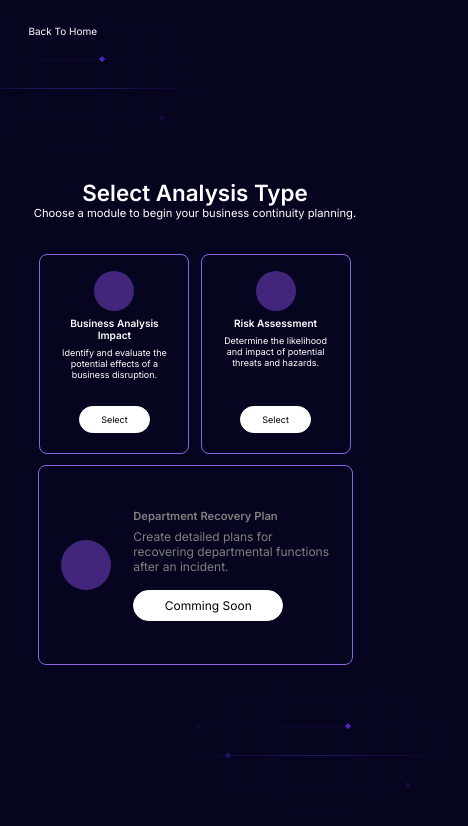
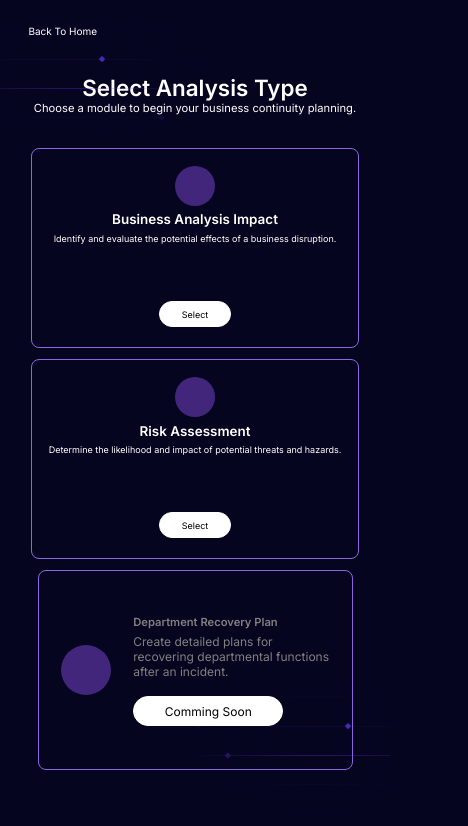
Before and after one commit to sachinjha03/faulath, a Next.js app: page /analysis in a window 390 px wide. Shown: the top 826 px of the page, 468 px wide, since content can reach past the window. Built offline with nearby package versions, Linux system fonts and the light colour scheme; some icons are missing.

Commit message:
notification feature updated

```diff
--- a/app/analysis/page.module.css
+++ b/app/analysis/page.module.css
@@ -10,6 +10,7 @@
   color: white;
   padding: 4rem 2rem;
   position: relative;
+  overflow-x: hidden;
 }
 
 
@@ -143,12 +144,15 @@
 
 @media screen and (max-width:700px) {
   .primaryAnalysisCard {
-    width: 250px;
-    min-height: 270px;
+    width: 100%;
+    min-height: 200px;
+  }
+  .analysisLandingSectionMiddle{
+    flex-direction: column;
   }
 
   .primaryAnalysisCard h3 {
-    font-size: 1.3rem;
+    font-size: 1.7rem;
   }
 
   .analysisCardCircle {
@@ -161,7 +165,8 @@
   }
 
   .disabledAnalysisCard {
-    width: 530px;
+    /* width: 530px; */
+    width: 100%;
   }
 
   .disabledAnalysisCardCircle {
@@ -179,18 +184,18 @@
 }
 
 @media screen and (max-width:600px) {
-  .primaryAnalysisCard {
+  /* .primaryAnalysisCard {
     width: 180px;
     min-height: 220px;
     font-size: 10px;
-  }
+  } */
 
   .primaryAnalysisCard h3 {
-    font-size: 1.1rem;
+    font-size: 1.7rem;
   }
 
   .disabledAnalysisCard {
-    width: 375px;
+    /* width: 375px; */
     font-size: 12px;
     min-height:200px;
   }
@@ -207,7 +212,7 @@
   }
 
   .disabledAnalysisCard h3 {
-    font-size: 1.2rem;
+    font-size: 1.5rem;
   }
 
   .disabledAnalysisCardContent {
@@ -220,15 +225,15 @@
 }
 @media screen and (max-width:390px) {
    .primaryAnalysisCard {
-    width: 150px;
-    min-height: 220px;
+    width: 100%;
+    /* min-height: 220px; */
     font-size: 9px;
     min-height: 100px;
     height: 200px;
   }
 
   .primaryAnalysisCard h3 {
-    font-size: 0.9rem;
+    font-size: 1.2rem;
   }
   .primaryAnalysisCard .btnA{
     min-width: 50px;
--- a/app/company/page.jsx
+++ b/app/company/page.jsx
@@ -187,7 +187,7 @@ function CompanyContent() {
               </select>
             </div>
           )}
-          <a href="#" onClick={handleScreenOpen}>Forgot Password ?</a>
+          <a href="#" onClick={handleScreenOpen} style={{color:"white"}}>Forgot Password ?</a>
           <button className={`btn-a filled-btn ${styles.filledBtn}`} disabled={loading}>{buttonText}</button>
         </form>
       </div>}
--- a/app/data/page.module.css
+++ b/app/data/page.module.css
@@ -172,7 +172,7 @@
   z-index: 100;
 }
 .filterBtn {
-  border-radius: 4px;
+  border-radius: 20px;
   padding: 0.5rem 0.5rem;
   background-color: #85c9ee;
   color: white;
```
Also changed, not shown: app/company/page.module.css (+4 -3 lines).
